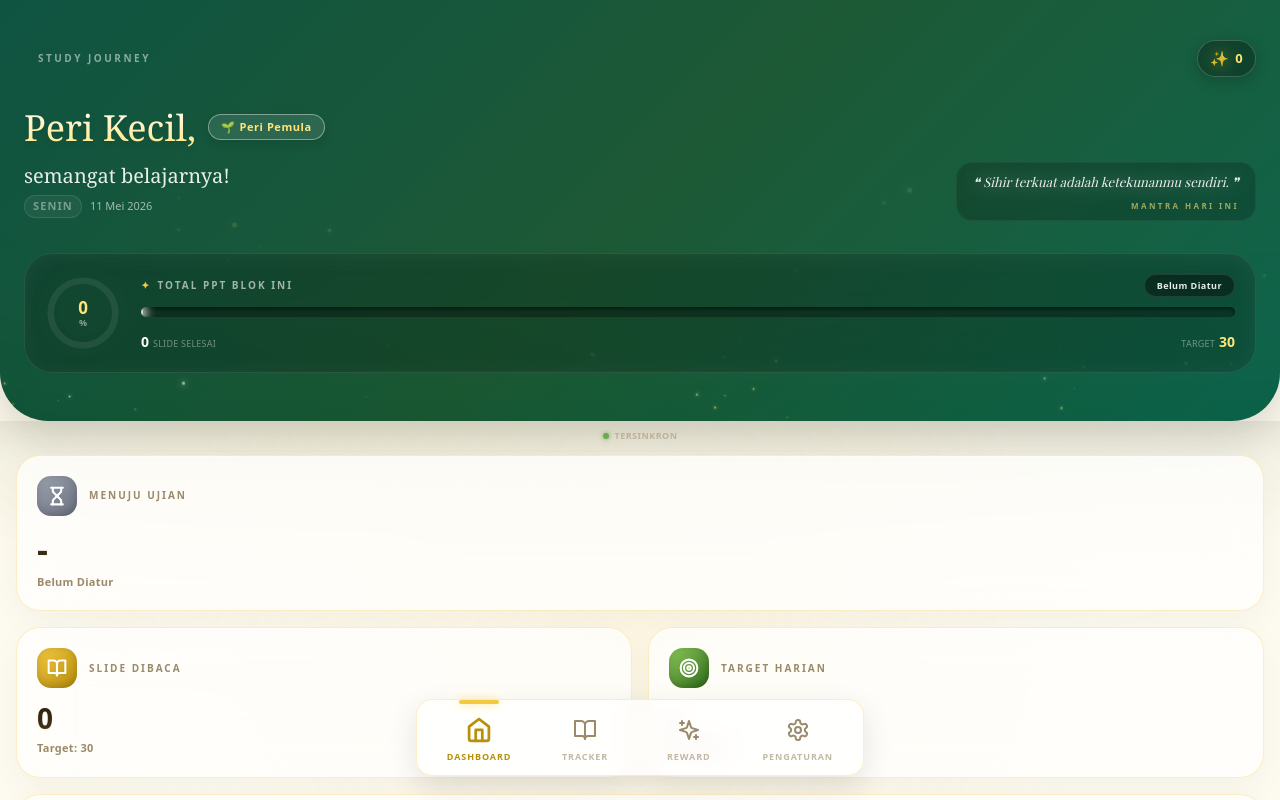
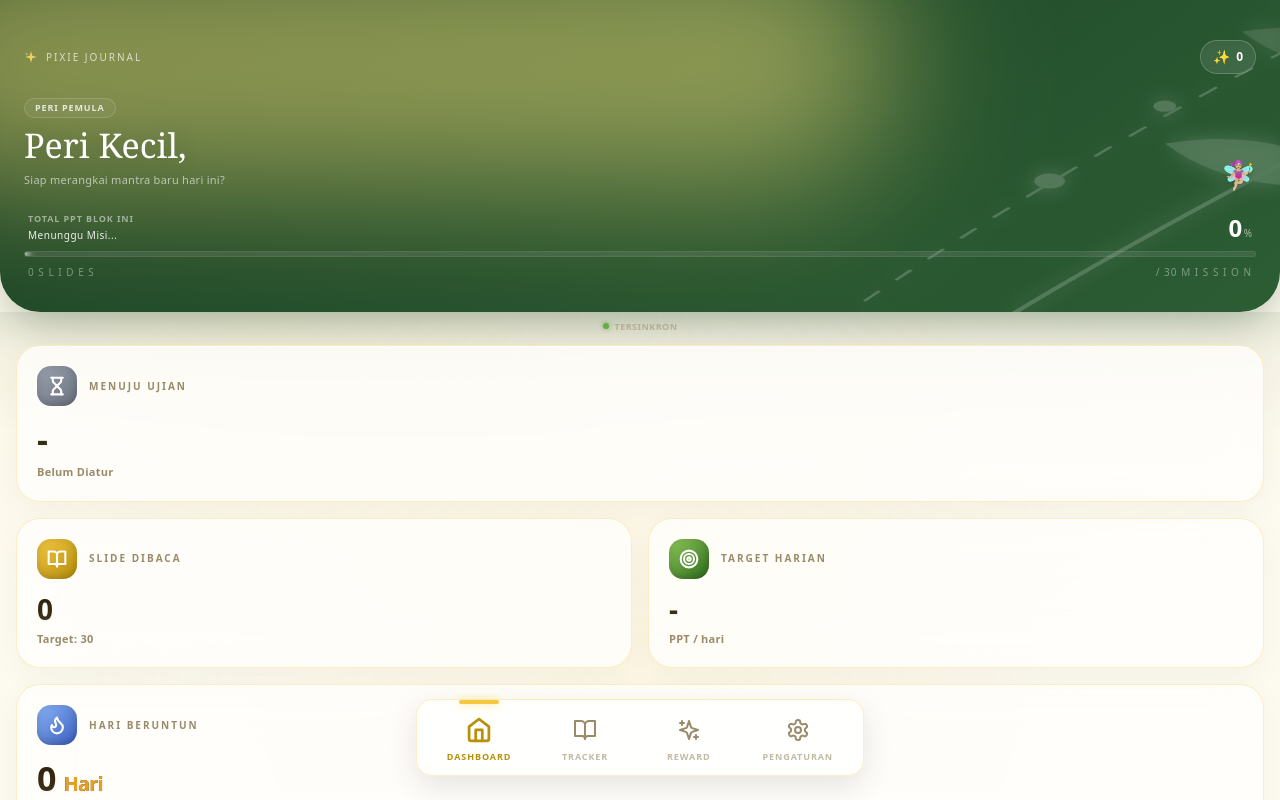
Before and after one commit to njbmaliangkay30/RevalinaStudyJournal, a React (Vite) app: page / in a window 1280 px wide. Shown: the top 800 px of the page. Built offline with nearby package versions, Linux system fonts and the light colour scheme; a web font is replaced by a local one.

Commit message:
Update Header.tsx

```diff
--- a/src/components/layout/Header.tsx
+++ b/src/components/layout/Header.tsx
@@ -1,4 +1,4 @@
-import React, { useEffect } from 'react';
+import React from 'react';
 import { motion } from 'framer-motion';
 import { useAppStore } from '../../store/useAppStore';
 import { useTranslation } from '../../lib/i18n';
@@ -9,212 +9,165 @@ export const Header: React.FC = () => {
 
   const doneCount = pptDots.filter(d => d.done).length;
   const progressPct = target > 0 ? Math.min(Math.round((doneCount / target) * 100), 100) : 0;
-  const circ = 213.6;
-  const strokeOffset = circ - (circ * progressPct) / 100;
 
-  // Menentukan Teks Rank beserta Icon mahkotanya
+  // Logic Rank
   let rankStr = progressPct >= 100 ? "Ratu Pixie" : progressPct >= 75 ? "Peri Penjaga" : progressPct >= 50 ? "Peri Cahaya" : "Peri Pemula";
-  let rankEmoji = progressPct >= 100 ? "👑" : progressPct >= 75 ? "🌿" : progressPct >= 50 ? "✨" : "🌱";
 
-  let blockLabel = "Belum Diatur";
+  // Kalender Halus
+  let blockLabel = "Menunggu Misi...";
   if (blockStart && blockEnd) {
     const s = new Date(blockStart).toLocaleDateString('id-ID', { day: '2-digit', month: 'short' });
     const e = new Date(blockEnd).toLocaleDateString('id-ID', { day: '2-digit', month: 'short' });
-    blockLabel = `${s} – ${e}`;
+    blockLabel = `${s} ~ ${e}`;
   }
 
-  // Generasi Partikel Debu Peri
-  useEffect(() => {
-    const wrap = document.getElementById("sparkles");
-    if (!wrap) return;
-    wrap.innerHTML = "";
-    // Menambah jumlah partikel untuk kesan lebih magis
-    for(let i=0; i<60; i++){
-      const sp = document.createElement("div");
-      sp.className="sp";
-      // Memvariasikan ukuran partikel (ada yang sangat kecil dan berkilau)
-      const size = Math.random() * 4 + 1;
-      sp.style.width=`${size}px`;
-      sp.style.height=`${size}px`;
-      sp.style.left=`${Math.random() * 100}%`;
-      sp.style.bottom=`${Math.random() * -30}px`;
-      sp.style.borderRadius = "50%";
-      sp.style.position = "absolute";
-
-      const themeColors = {
-        moon: ["#8ab4f8","#c3d6fe","#a78bfa","#ffffff"],
-        sakura: ["#f090a0","#ffc0d0","#ffffff","#ffe0e8"],
-        light: ["#f5c842","#8dc95a","#ffffff","#ffe478"],
-        dark: ["#f5c842","#8dc95a","#ffffff","#ffe478"]
-      };
-
-      const colors = themeColors[theme] || themeColors.light;
-      const c = colors[Math.floor(Math.random() * colors.length)];
-
-      sp.style.background = c;
-      sp.style.boxShadow = `0 0 ${size * 2}px ${c}, 0 0 ${size * 4}px ${c}88`;
-      sp.style.animationDuration = `${3 + Math.random() * 5}s`;
-      sp.style.animationDelay = `${Math.random() * 5}s`;
-      sp.style.setProperty('--float-dist', `-${180 + Math.random() * 150}px`);
-
-      wrap.appendChild(sp);
+  // Efek Warna Tema Latar (Soft Ethereal Colors ala Tinkerbell)
+  const getBackgroundColors = () => {
+    switch(theme) {
+      case 'moon':   return { from: '#0f172a', to: '#1e1b4b', accent: '#8ab4f8' };
+      case 'sakura': return { from: '#4a1128', to: '#831843', accent: '#f090a0' };
+      case 'dark':   return { from: '#062f22', to: '#064e3b', accent: '#f5c842' };
+      default:       return { from: '#1a4124', to: '#2c5d33', accent: '#f8d962' }; // Morning Forest Green
     }
-  }, [theme]);
-
-  // CSS Khusus Inline untuk Background Header agar bereaksi pada tema
-  const bgStyles = {
-    moon: 'linear-gradient(135deg, #0f172a 0%, #1e1b4b 50%, #312e81 100%)',
-    sakura: 'linear-gradient(135deg, #4c1d95 0%, #831843 50%, #be123c 100%)',
-    light: 'linear-gradient(135deg, #064e3b 0%, #14532d 50%, #065f46 100%)',
-    dark: 'linear-gradient(135deg, #022c22 0%, #064e3b 50%, #022c22 100%)'
   };
-
-  const currentBg = bgStyles[theme] || bgStyles.light;
+  const themeColors = getBackgroundColors();
 
   return (
-    // HEADER WRAPPER UTAMA
-    <motion.div
-      initial={{ opacity: 0, y: -20 }}
-      animate={{ opacity: 1, y: 0 }}
-      transition={{ duration: 0.8, ease: "easeOut" }}
-      className="relative pt-10 pb-12 px-6 rounded-b-[48px] shadow-[0_15px_40px_rgba(0,0,0,0.15)] z-10 overflow-hidden group"
-      style={{ background: currentBg }}
+    <div
+      className="relative px-6 pt-10 pb-8 rounded-b-[40px] z-10 overflow-hidden flex flex-col justify-between"
+      style={{
+        minHeight: '270px',
+        background: `linear-gradient(145deg, ${themeColors.from} 0%, ${themeColors.to} 100%)`,
+        boxShadow: `0 15px 45px -10px ${themeColors.from}66` // Bayangan berwarna lembut
+      }}
     >
+      {/* =========================================
+          BACKGROUND ART (Ethereal Tinkerbell Vibes)
+          ========================================= */}
 
-      {/* 1. MISTY AURA (Cahaya di dalam Header) */}
-      <div className="absolute top-[-50%] left-[-20%] w-[150%] h-[150%] bg-white/5 blur-[100px] pointer-events-none rounded-full animate-pulse duration-[8000ms]"></div>
-      <div className="absolute bottom-[-20%] right-[-10%] w-[80%] h-[80%] bg-[var(--gold-dark)]/10 blur-[80px] pointer-events-none rounded-full"></div>
+      {/* Glow lembut di pojok atas */}
+      <div
+        className="absolute -top-[20%] -left-[10%] w-[80%] h-[80%] rounded-full blur-[70px] mix-blend-screen opacity-50"
+        style={{ backgroundColor: themeColors.accent }}
+      ></div>
 
-      {/* Baris Atas: Kategori & Saldo Koin */}
-      <div className="flex justify-between items-center relative z-10">
+      {/* Dekorasi Vektor Sulur Ajaib Melengkung */}
+      <svg className="absolute bottom-0 right-0 w-[60%] h-[120%] opacity-20 pointer-events-none text-white drop-shadow-[0_0_10px_white]" viewBox="0 0 100 100" preserveAspectRatio="none">
+        <path d="M 50,120 Q 80,80 120,40" fill="none" stroke="currentColor" strokeWidth="0.8" strokeLinecap="round" />
+        <path d="M 30,120 Q 70,60 120,10" fill="none" stroke="currentColor" strokeWidth="0.5" strokeDasharray="3 4" strokeLinecap="round" />
+        <path d="M 85,55 Q 100,50 110,65 Q 95,70 85,55 Z" fill="currentColor" opacity="0.8" />
+        <path d="M 95,25 Q 115,20 120,35 Q 105,40 95,25 Z" fill="currentColor" opacity="0.6" />
+        {/* Titik serbuk peri (Pollen) */}
+        <circle cx="85" cy="45" r="1.5" fill="currentColor" />
+        <circle cx="100" cy="15" r="1" fill="currentColor" />
+        <circle cx="70" cy="65" r="2" fill="currentColor" />
+      </svg>
+
+      <div className="absolute inset-0 bg-gradient-to-t from-[var(--bg-main)]/10 to-transparent pointer-events-none" />
+
+      {/* =========================================
+          BARIS ATAS: Logo & Koin (Simfoni Minimalis)
+          ========================================= */}
+      <div className="flex justify-between items-center relative z-10 w-full mb-6">
         <div className="flex items-center gap-2">
-          <div className="w-1.5 h-1.5 rounded-full bg-[var(--gold)]/80 animate-ping"></div>
-          <span className="text-[10px] tracking-[0.25em] uppercase text-white/50 font-bold">
-            {t('hdr_eyebrow')}
+          <SparkleIcon color={themeColors.accent} />
+          <span className="text-[10px] tracking-[0.2em] font-medium text-white/70 uppercase">
+            Pixie Journal
           </span>
         </div>
 
-        {/* Lencana Koin Mewah */}
-        <motion.div
+        {/* Lencana koin sekarang lebih bulat dan memudar seperti gelembung embun */}
+        <motion.button
           whileHover={{ scale: 1.05 }}
           whileTap={{ scale: 0.95 }}
-          className="bg-black/30 border border-white/20 rounded-full px-3 py-1.5 text-[var(--gold-light)] font-bold text-[13px] flex items-center gap-1.5 backdrop-blur-md cursor-pointer shadow-[0_4px_15px_rgba(0,0,0,0.2)]"
+          className="flex items-center gap-1.5 px-3 py-1.5 rounded-full border border-white/20 bg-white/10 backdrop-blur-md shadow-inner"
         >
-          <span className="text-[15px] animate-pulse drop-shadow-[0_0_8px_rgba(245,200,66,0.8)]">✨</span>
-          <span className="tracking-wide">{coins}</span>
-        </motion.div>
+          <span className="text-sm">✨</span>
+          <span className="text-xs font-bold text-white drop-shadow-sm">{coins}</span>
+        </motion.button>
       </div>
 
-      {/* Baris Tengah: Sapaan Nama & Rank */}
-      <div className="mt-7 flex flex-col relative z-10">
-        <div className="flex items-center gap-3 mb-1">
-          <h1 className="font-serif text-[36px] text-white leading-tight drop-shadow-md">
-            <span className="text-[var(--gold-light)] bg-clip-text text-transparent bg-gradient-to-b from-white to-[var(--gold-light)]">
-              {name || "Peri Kecil"},
-            </span>
+      {/* =========================================
+          AREA TENGAH: Nama Elegan & Kutipan Minimalis
+          ========================================= */}
+      <div className="flex items-end justify-between relative z-10 flex-grow mb-6">
+
+        {/* Sisi Kiri: Sapaan */}
+        <div className="flex flex-col gap-1.5 w-[65%]">
+          <div className="inline-flex items-center w-fit border border-white/15 px-2.5 py-0.5 rounded-full bg-white/5 backdrop-blur-sm">
+            <span className="text-[9px] font-bold text-white/80 uppercase tracking-widest">{rankStr}</span>
+          </div>
+
+          <h1 className="font-serif text-[34px] leading-none text-white drop-shadow-[0_2px_10px_rgba(0,0,0,0.15)] mt-1">
+            {name || "Peri Kecil"},
           </h1>
+          <span className="text-white/60 font-sans text-[11px] font-medium tracking-wide mt-1">
+            Siap merangkai mantra baru hari ini?
+          </span>
+        </div>
 
-          {/* Lencana Rank Glassmorphism (Premium Look) */}
-          <div className="relative overflow-hidden bg-white/10 border border-white/20 px-3 py-1 rounded-full shadow-[0_4px_10px_rgba(0,0,0,0.1)] backdrop-blur-sm group-hover:border-white/40 transition-colors duration-500">
-            <div className="absolute inset-0 bg-gradient-to-r from-white/0 via-white/20 to-white/0 translate-x-[-100%] animate-[shimmer_2s_infinite]"></div>
-            <span className="relative z-10 text-[11px] font-bold text-[var(--gold-light)] tracking-wider flex items-center gap-1">
-              <span>{rankEmoji}</span> {rankStr}
-            </span>
+        {/* Sisi Kanan: Ruang untuk ilustrasi peri atau quote minimalis (Transparan) */}
+        <div className="w-[35%] flex justify-end">
+           <div className="text-right">
+             <div className="text-[28px] leading-none drop-shadow-md">
+               🧚🏼‍♀️
+             </div>
+           </div>
+        </div>
+
+      </div>
+
+      {/* =========================================
+          AREA BAWAH: Progress Bar (Dew/Vine Style)
+          ========================================= */}
+      <div className="relative z-10 w-full mt-auto">
+        <div className="flex justify-between items-end mb-2 px-1">
+          <div className="flex flex-col gap-0.5">
+            <span className="text-[9px] font-bold text-white/50 tracking-widest uppercase">{t('prog_total_lbl')}</span>
+            <span className="text-[10px] text-white/90 font-medium tracking-wider">{blockLabel}</span>
+          </div>
+
+          {/* Angka progres minimalis, melayang */}
+          <div className="flex items-baseline gap-0.5">
+             <span className="text-2xl font-sans font-bold text-white leading-none tracking-tight">
+                {progressPct}
+             </span>
+             <span className="text-[10px] font-medium text-white/60 mb-0.5">%</span>
           </div>
         </div>
 
-        <div className="flex justify-between items-start mt-2">
-          <div className="flex flex-col gap-1.5">
-            <h2 className="font-serif text-[20px] text-white/90 leading-snug drop-shadow-sm">
-              {t('hdr_greeting')}
-            </h2>
-            <div className="flex items-center gap-2">
-              <span className="text-[11px] text-white/40 font-semibold uppercase tracking-widest border border-white/10 px-2 py-0.5 rounded-full bg-white/5">
-                {new Date().toLocaleDateString('id-ID', { weekday: 'long' })}
-              </span>
-              <span className="text-[11px] text-white/60 font-medium">
-                {new Date().toLocaleDateString('id-ID', { day: 'numeric', month: 'long', year: 'numeric' })}
-              </span>
-            </div>
-          </div>
+        {/* Progress Bar (Sulur Kaca Tipis & Mengalir) */}
+        <div className="h-[6px] w-full rounded-full bg-white/10 overflow-hidden shadow-inner backdrop-blur-md relative border border-white/5">
+          <motion.div
+            initial={{ width: 0 }}
+            animate={{ width: `${progressPct}%` }}
+            transition={{ duration: 1.5, ease: "easeInOut" }}
+            className="absolute top-0 left-0 bottom-0 rounded-full"
+            style={{
+              background: `linear-gradient(90deg, ${themeColors.accent}33 0%, ${themeColors.accent}ff 100%)`,
+              boxShadow: `0 0 10px ${themeColors.accent}aa`
+            }}
+          >
+            {/* Kilau kecil (embun berjalan) di pucuk progress */}
+            <div className="absolute right-0 top-1/2 -translate-y-1/2 w-1.5 h-1.5 bg-white rounded-full shadow-[0_0_8px_3px_white] blur-[1px]"></div>
+          </motion.div>
+        </div>
 
-          {/* Kotak Quote Interaktif & Transparan */}
-          <motion.div
-            whileHover={{ scale: 1.02 }}
-            className="hidden sm:flex max-w-[45%] flex-col items-end text-right px-4 py-2 bg-black/20 rounded-2xl border border-white/5 backdrop-blur-sm"
-          >
-            <p style={{ fontFamily: 'var(--serif)' }} className="text-[13px] text-white/90 italic font-medium leading-relaxed drop-shadow-[0_0_8px_rgba(255,255,255,0.4)]">
-              ❝ Sihir terkuat adalah ketekunanmu sendiri. ❞
-            </p>
-            <span className="text-[8px] text-[var(--gold-light)] uppercase tracking-[0.3em] font-bold mt-2 opacity-60">
-              Mantra Hari Ini
-            </span>
-          </motion.div>
+        {/* Informasi slide (sangat minimalis modern, P C N spacing) */}
+        <div className="flex justify-between mt-2 px-1 text-[10px] font-medium text-white/40 uppercase tracking-widest">
+           <span>{doneCount} S L I D E S</span>
+           <span>/ {target} M I S S I O N</span>
         </div>
       </div>
 
-      {/* Baris Bawah: Panel Progress Membaca */}
-      <motion.div
-        initial={{ y: 20, opacity: 0 }}
-        animate={{ y: 0, opacity: 1 }}
-        transition={{ delay: 0.3, type: "spring", stiffness: 200, damping: 20 }}
-        className="flex items-center gap-5 mt-8 relative z-10 bg-black/20 rounded-[28px] p-5 border border-white/10 backdrop-blur-xl shadow-[inset_0_2px_20px_rgba(255,255,255,0.05)]"
-      >
-        {/* Lingkaran Persentase dengan Glow Ekstra */}
-        <div className="relative w-[76px] h-[76px] flex-shrink-0 drop-shadow-[0_0_20px_rgba(245,200,66,0.3)]">
-          <svg width="76" height="76" viewBox="0 0 80 80" className="-rotate-90">
-            <defs>
-              <linearGradient id="goldGradProgress" x1="0%" y1="0%" x2="100%" y2="100%">
-                <stop offset="0%" stopColor="var(--gold-light)" />
-                <stop offset="50%" stopColor="var(--gold)" />
-                <stop offset="100%" stopColor="var(--gold-dark)" />
-              </linearGradient>
-            </defs>
-            <circle cx="40" cy="40" r="34" fill="none" stroke="rgba(255,255,255,0.08)" strokeWidth="7" />
-            <circle cx="40" cy="40" r="34" fill="none" stroke="url(#goldGradProgress)" strokeWidth="7" strokeLinecap="round"
-              style={{ strokeDasharray: circ, strokeDashoffset: strokeOffset, transition: 'stroke-dashoffset 1.5s cubic-bezier(0.4, 0, 0.2, 1)' }} />
-          </svg>
-          <div className="absolute inset-0 flex flex-col items-center justify-center pt-0.5">
-            <span className="text-[17px] font-black text-[var(--gold-light)] leading-none tracking-tight">{progressPct}</span>
-            <span className="text-[9px] font-bold text-white/50">%</span>
-          </div>
-        </div>
-
-        {/* Bar & Target Detail */}
-        <div className="flex-1">
-          <div className="flex justify-between items-center mb-2.5">
-            <div className="flex items-center gap-1.5 text-[10px] font-bold text-white/60 uppercase tracking-[0.2em]">
-              <span className="text-[var(--gold)]">✦</span> {t('prog_total_lbl')}
-            </div>
-            <div className="text-[9px] font-bold text-white/90 bg-black/40 px-3 py-1 rounded-full border border-white/10 tracking-wider shadow-inner">
-              {blockLabel}
-            </div>
-          </div>
-
-          <div className="h-2.5 bg-black/30 rounded-full mb-2.5 overflow-hidden shadow-[inset_0_2px_4px_rgba(0,0,0,0.5)] p-[1.5px]">
-            <div className="h-full rounded-full bg-gradient-to-r from-[var(--gold-dark)] via-[var(--gold)] to-[var(--gold-light)] shadow-[0_0_12px_rgba(245,200,66,0.6)] relative"
-                 style={{ width: `${progressPct}%`, transition: 'width 1.5s cubic-bezier(0.4, 0, 0.2, 1)' }}>
-               {/* Titik Inti Kilau (Lens Flare di Ujung Bar) */}
-               <div className="absolute right-0 top-1/2 -translate-y-1/2 w-3 h-3 bg-white rounded-full shadow-[0_0_10px_4px_rgba(255,255,255,0.9)] animate-pulse" />
-            </div>
-          </div>
-
-          <div className="flex justify-between text-[11px] font-medium text-white/40 pt-1">
-            <span className="flex items-baseline gap-1">
-              <strong className="text-white text-[14px]">{doneCount}</strong>
-              <span className="tracking-wide uppercase text-[9px]">{t('prog_done_lbl')}</span>
-            </span>
-            <span className="flex items-baseline gap-1">
-              <span className="tracking-wide uppercase text-[9px]">{t('prog_target_lbl')}</span>
-              <strong className="text-[var(--gold-light)] text-[14px]">{target}</strong>
-            </span>
-          </div>
-        </div>
-      </motion.div>
-
-      {/* Partikel Animasi Bintang jatuh (Disetel ke fixed / relative berdasarkan CSS) */}
-      <div className="sparkles mix-blend-screen pointer-events-none" id="sparkles"></div>
-
-    </motion.div>
+    </div>
   );
 };
+
+// Komponen Ikon Ajaib Kecil
+const SparkleIcon = ({ color }: { color: string }) => (
+  <svg width="14" height="14" viewBox="0 0 24 24" fill="none">
+    <path d="M12 2L14.2 9.8L22 12L14.2 14.2L12 22L9.8 14.2L2 12L9.8 9.8L12 2Z" fill={color} opacity="0.9" />
+    <path d="M5 4L5.5 6.5L8 7L5.5 7.5L5 10L4.5 7.5L2 7L4.5 6.5L5 4Z" fill="white" opacity="0.6" />
+  </svg>
+);
```
